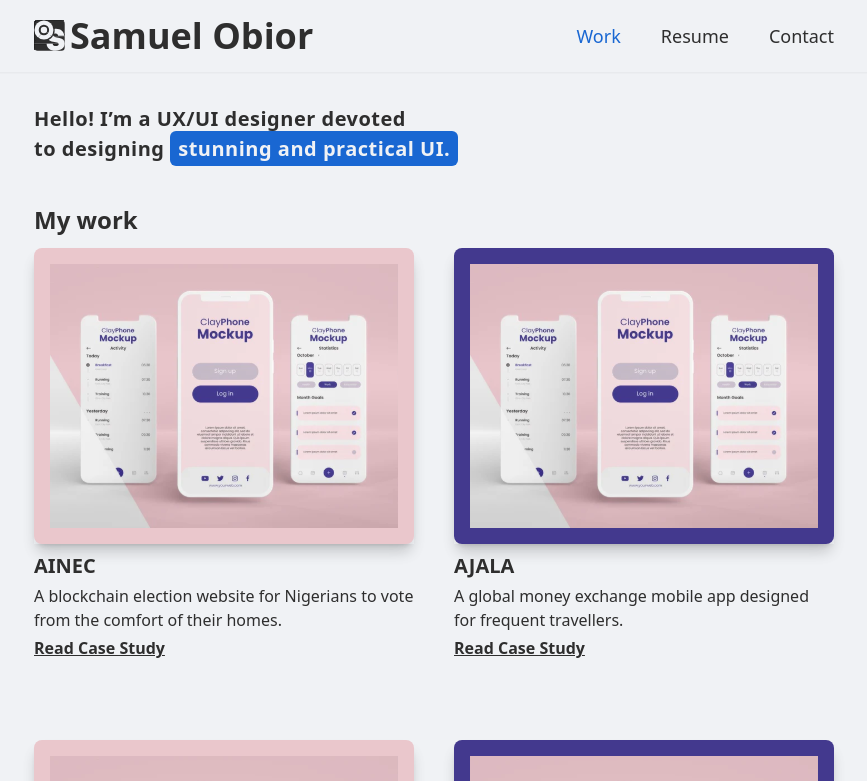
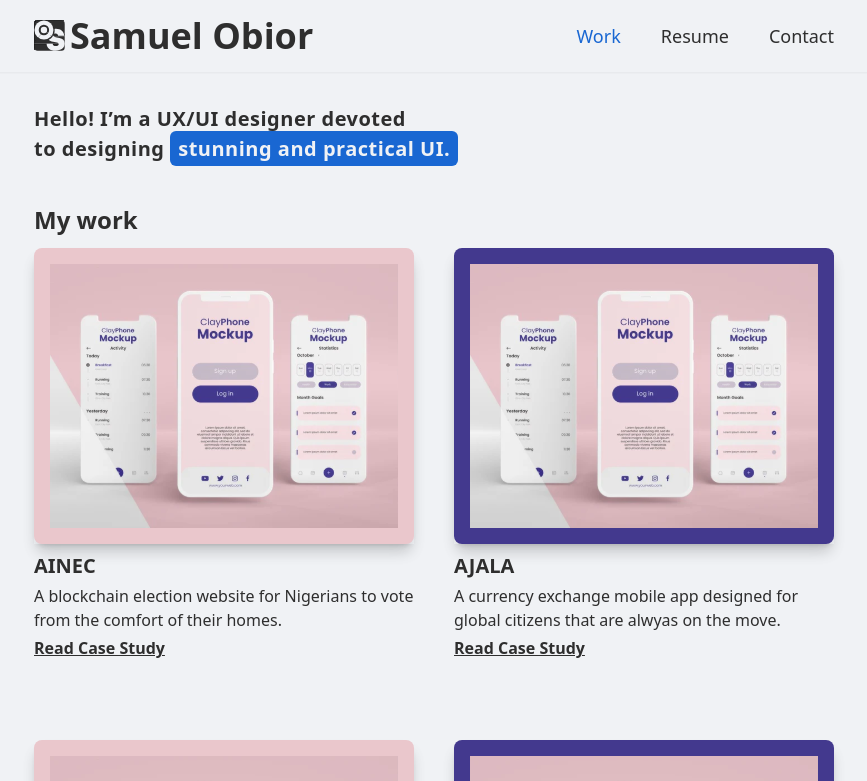
Before and after one commit to TechbroSam/samuel_obior, a Next.js app: page / in a window 1280 px wide. Shown: the top 781 px of the page, without its empty margins (206-1073 px from the left). Built offline with nearby package versions, Linux system fonts and the light colour scheme.

Commit message:
Ajala update.

```diff
--- a/pages/index.tsx
+++ b/pages/index.tsx
@@ -73,7 +73,7 @@ export default function Home() {
               </div>
 
               <p className="flex items-start text-left">
-                A global money exchange mobile app designed for frequent travellers.
+                A currency exchange mobile app designed for global citizens that are alwyas on the move.
               </p>
 
               <div className="font-bold underline text-left">
```
